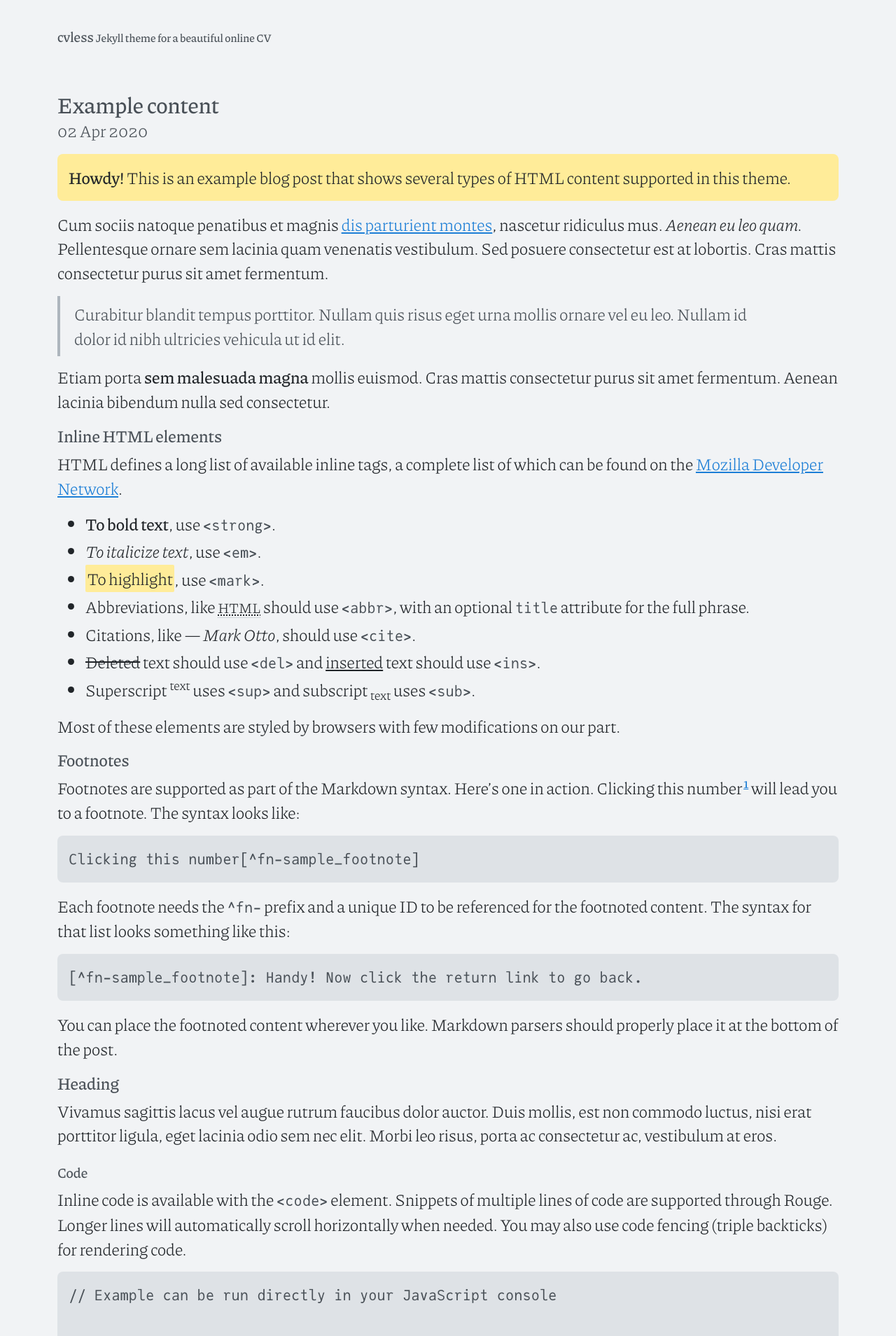
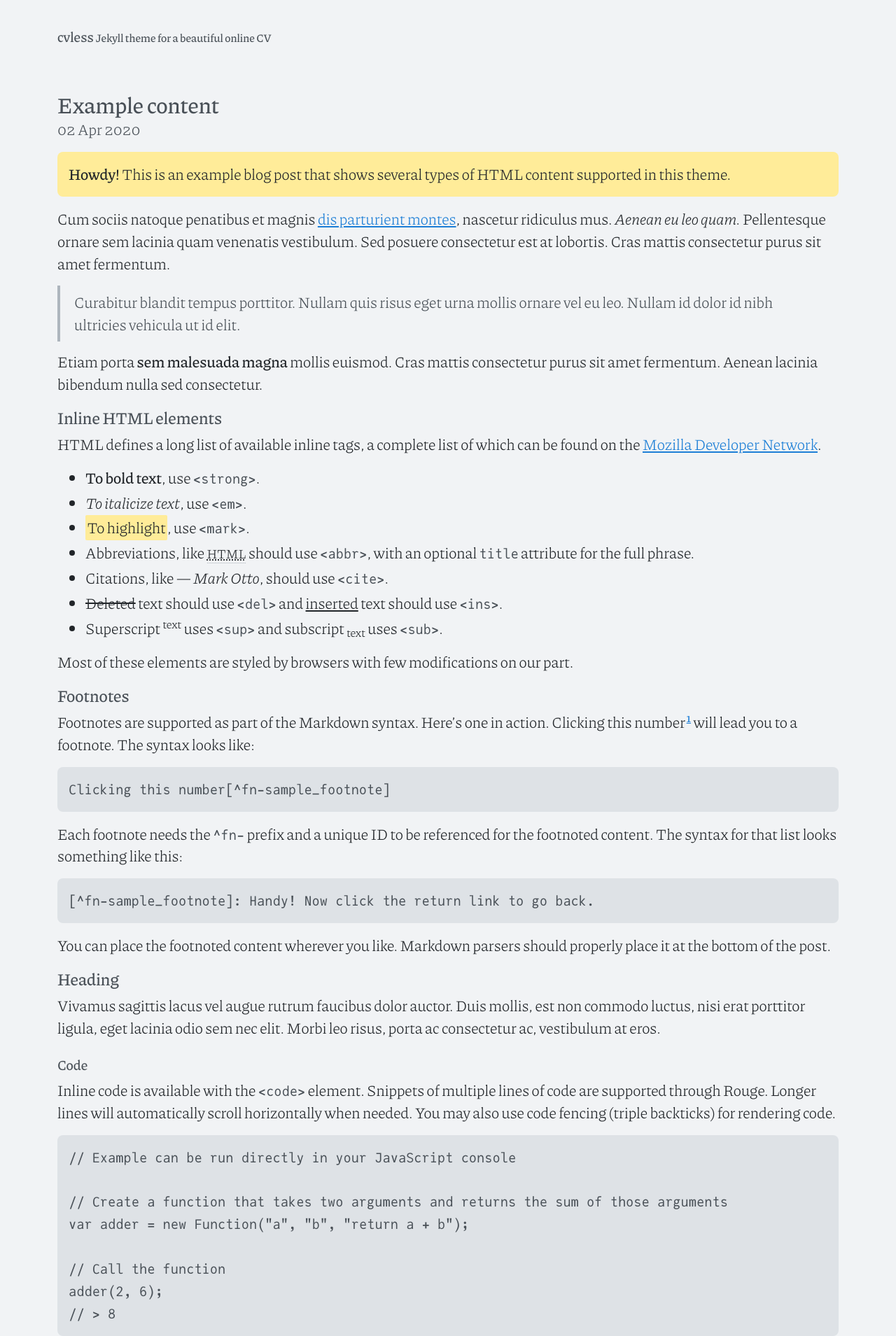
Before and after one commit to piazzai/cvless, a Jekyll site: the page built from index.html, in a window 1280 px wide. Shown: the top 1909 px of the page at 70% size. Built offline with Jekyll 4.4.1, drawn with Linux system fonts in a browser that asks for light colours; the list of posts is cut into pages by our own code.

Commit message:
Decrease body point size

```diff
--- a/_sass/_variables.scss
+++ b/_sass/_variables.scss
@@ -1,6 +1,6 @@
 :root {
   --body-font: "Piazzolla", serif;
-  --body-font-size: 24px;
+  --body-font-size: 22px;
   --body-line-height: 1.45;
   --body-font-weight: 300;
   --body-font-weight-bold: 500;
```
